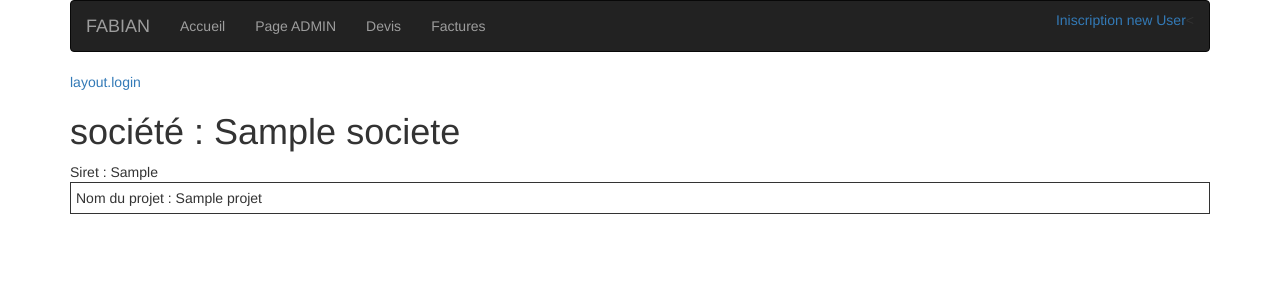
After one commit to SylvainCallewaert/StageSymfony4, a Symfony app: template templates/afficherProjet.html.twig in a window 1280 px wide. The commit adds this page. Shown: the top 300 px of the page. Run offline with Twig, Linux system fonts and the light colour scheme; the template is opened without the code that fills it: most values are stand-ins (such as "Sample title", 1, 10 or a date in 2020); some libraries are stand-ins or nearby versions.

Commit message:
Ajout de la relation des entités société et projet et mise en place s=du twig pour afficher les projets de chaque socité

```diff
--- a/src/Entity/Societe.php
+++ b/src/Entity/Societe.php
@@ -16,9 +16,15 @@ class Societe
      */
     public $contacts ;
 
+    /**
+     * @ORM\OneToMany(targetEntity="Projet", mappedBy="societe")
+     */
+    public $projets ;
+
     public function __construct ()
     {
         $this -> contacts = new ArrayCollection ();
+        $this -> projets = new ArrayCollection ();
     }
     /**
      * @ORM\Id()
--- a/templates/accueil.html.twig
+++ b/templates/accueil.html.twig
@@ -14,8 +14,7 @@
     <div style="border:1px solid;padding:5px;">
         {{ societe.nomSociete }}<br />
         <a href="{{ path('afficherContact', {'nomSociete': societe.nomSociete}) }}">Voir les contacts</a><br />
-        {#<a href="{{ path('ajout_article_panier', {'idArticle': article.id}) }}">Ajouter au panier</a><br />#}
-        {#<a href="{{ path('article_delete', {'id': article.id}) }}">Supprimer</a>#}
+        <a href="{{ path('afficherProjet', {'nomSociete': societe.nomSociete}) }}">Voir les projets</a><br />
     </div>
 {% endfor %}
 
--- /dev/null
+++ b/templates/afficherProjet.html.twig
@@ -0,0 +1,24 @@
+{% extends 'base.html.twig' %}
+
+{% block head %}
+    {{ parent() }}
+    {% block title %}{{ societe.nomSociete }}{% endblock %}
+{% endblock %}
+
+
+
+
+{% block body %}
+    {{ parent() }}
+<h1>société : {{ societe.nomSociete }}<br /></h1>
+    Siret : {{ societe.siretSociete }}<br />
+        {% for projet in societe.projets %}
+            <div style="border:1px solid;padding:5px;">
+                Nom du projet : {{ projet.nomProjet }}<br />
+                {#Prénom : {{ contact.prenomContact }}<br />#}
+                {#Email : {{ contact.email }}<br />#}
+                {#Adresse : {{ contact.adresse }}<br />#}
+                {#Ville : {{ contact.ville.ville }}#}
+            </div>
+        {% endfor %}
+{% endblock %}
```
Also changed, not shown: config/routes.yaml (+0 -16 lines), config/routes/fos_user.yaml (added, +18 -0 lines), src/Controller/AppController.php (+20 -0 lines), 2 other files.
